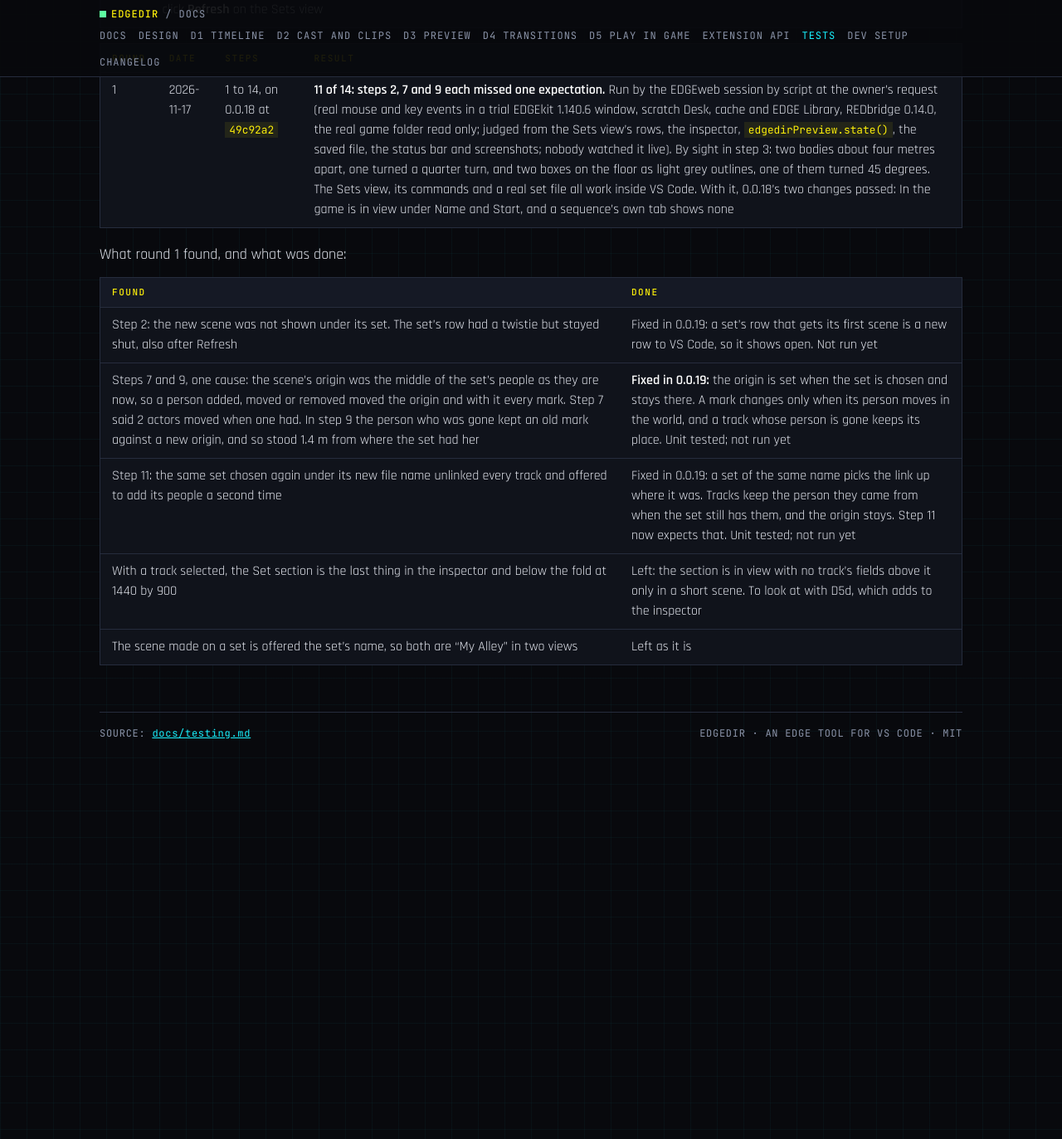
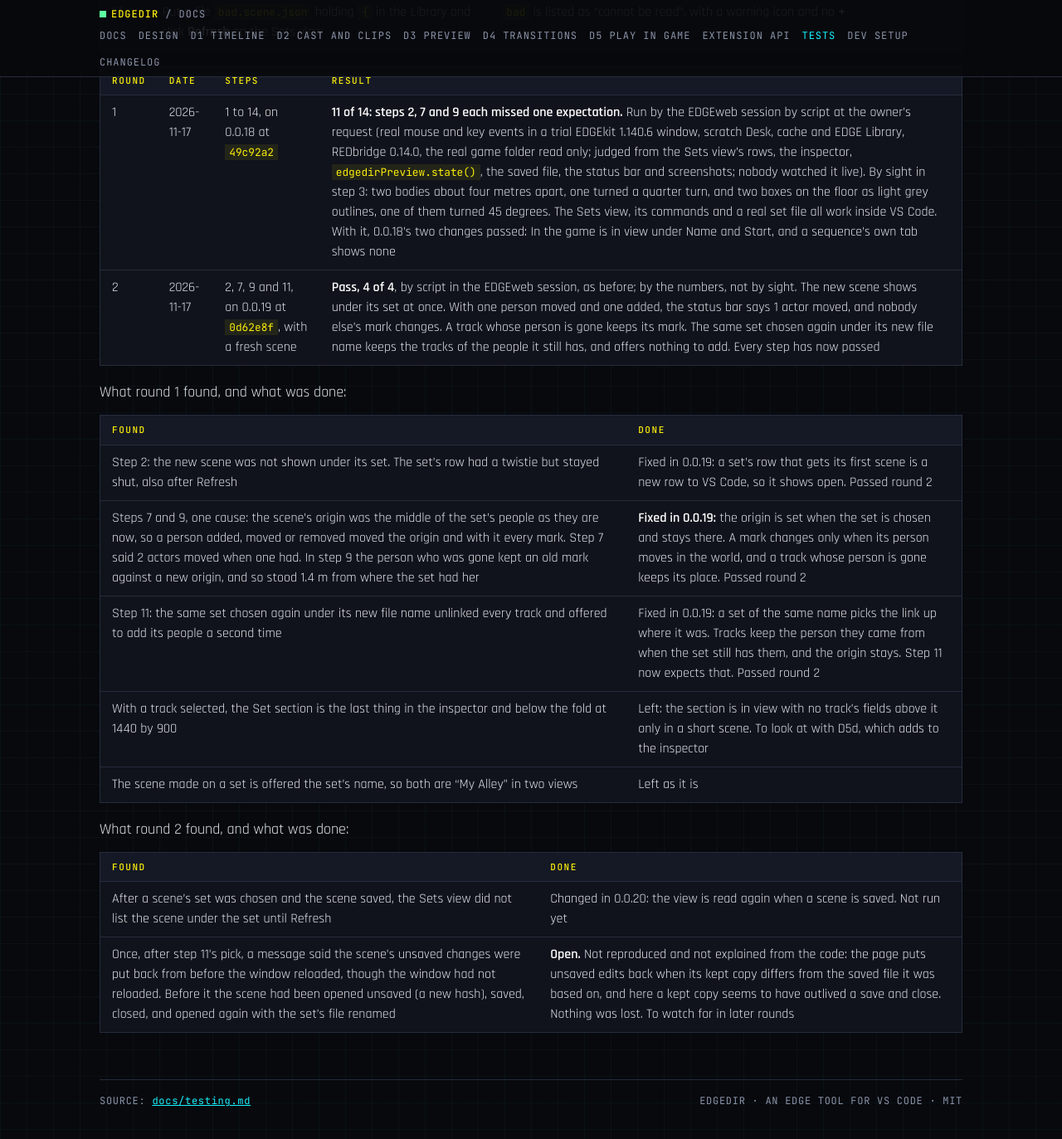
Before and after one commit to Edgemodders/EDGEdir, a Jekyll site: the page built from docs/testing.md, in a window 1280 px wide and 1400 px high, scrolled down 22095 px. Shown: the top 1373 px of the window at 83% size. Built offline with Jekyll 4.4.1, drawn with Linux system fonts in a browser that asks for light colours; some of the changed text lies outside the part shown.

Commit message:
D5a's rerun recorded: every step has passed; the Sets view follows a saved scene (EDGEdir 0.0.20)
Co-Authored-By: Claude Fable 5.2 <noreply@anthropic.com>

```diff
--- a/docs/testing.md
+++ b/docs/testing.md
@@ -13,7 +13,7 @@ Last updated 2026-11-17.
 | Test | Kind | Phase | Last run | Result |
 |---|---|---|---|---|
 | [Type check, build and unit tests](#type-check-build-and-unit-tests) | Automated, also on GitHub (Check) | Scaffold, D1, D2 | 2026-11-17 | Pass, 70 tests |
-| [D5a Sets](#d5a-sets) | Hand, in VS Code, with the game's files, REDbridge 0.14.0 and an EDGE Library | D5a | 2026-11-17 | **By script: 11 of 14 (0.0.18). Steps 2, 7 and 9 each missed one expectation**; fixed in 0.0.19, not run again yet |
+| [D5a Sets](#d5a-sets) | Hand, in VS Code, with the game's files, REDbridge 0.14.0 and an EDGE Library | D5a | 2026-11-17 | By script: round 1, 11 of 14 (0.0.18: steps 2, 7 and 9 each missed one expectation); round 2, those and step 11 pass on 0.0.19. Every step has passed |
 | [D5b The cue sheet](#d5b-the-cue-sheet) | Hand, in VS Code, with the game's files and REDbridge 0.14.0 | D5b | 2026-11-17 | By script: 10 of 10 pass (0.0.16); the two changes of 0.0.18 from its notes pass too |
 | [D1 Timeline](#d1-timeline) | Hand, in VS Code | D1 | 2026-11-16 | By script: round 1, 22 of 22 (0.0.2); round 2, the three steps new in 0.0.3 pass (0.0.6). Step 23 is a known limit of VS Code's, not a fault |
 | [D2 Cast, part 1](#d2-cast-part-1) | Hand, in VS Code, with the game's files | D2.1 to D2.4 | 2026-11-16 | By script: 15 of 15 pass (0.0.6, REDbridge 0.13.0) |
@@ -40,7 +40,7 @@ Every hand test (D1, D2, D3) has passed a round run by script in another session
 
 - Nothing of the hand tests: every step of D1 to D4 has passed a round by script. (0.0.15's two small changes passed with D5b's round on 2026-11-17.)
 - **D5b The cue sheet** passed its round by script (10 of 10), and the two changes of 0.0.18 from its notes passed with D5a's round.
-- **D5a Sets: steps 2, 7 and 9 each missed one expectation in their round** (a new scene not shown under its set; marks that moved when the set's people changed). Fixed in EDGEdir 0.0.19 with step 11's note; steps 2, 7, 9 and 11 are to be run again.
+- **D5a Sets** passed: its three misses of round 1 were fixed in 0.0.19 and passed their rerun. 0.0.20 has one small change from the rerun's notes, not run (the Sets view is read again when a scene is saved). One thing seen once is open: a message about unsaved changes put back with no window reload (D5a's round 2).
 - **The owner's spot tests** S1 to S12 below: none run yet.
 - The fix of 0.0.8 (a change the inspector refuses puts its box back) passed in D3's round.
 
@@ -390,7 +390,7 @@ What round 1 found, and what was done:
 
 ## D5a Sets
 
-EDGEdir 0.0.19 (first built as 0.0.17, 2026-11-17). It covers D5a: EDGEbuilder's scenes as sets, a scene made on one, and the link.
+EDGEdir 0.0.20 (first built as 0.0.17, 2026-11-17). It covers D5a: EDGEbuilder's scenes as sets, a scene made on one, and the link.
 
 **Before you start:** as for D3 Preview, and an EDGE Library on this PC (`%APPDATA%\EDGE\library.json` names its root; a scratch one for a scripted round). In a folder of the Library, an EDGEbuilder scene `alley.scene.json` named `My Alley` with two people from `Character.*` records a few metres apart, one of them turned, and two meshes with `bounds`. EDGEbuilder's [scene format](https://edgemodders.github.io/EDGEbuilder/scene.html) has the shape; a file written by hand is fine. Put a copy in a folder ending `.bake` too.
 
@@ -414,13 +414,21 @@ EDGEdir 0.0.19 (first built as 0.0.17, 2026-11-17). It covers D5a: EDGEbuilder's
 | Round | Date | Steps | Result |
 |---|---|---|---|
 | 1 | 2026-11-17 | 1 to 14, on 0.0.18 at `49c92a2` | **11 of 14: steps 2, 7 and 9 each missed one expectation.** Run by the EDGEweb session by script at the owner's request (real mouse and key events in a trial EDGEkit 1.140.6 window, scratch Desk, cache and EDGE Library, REDbridge 0.14.0, the real game folder read only; judged from the Sets view's rows, the inspector, `edgedirPreview.state()`, the saved file, the status bar and screenshots; nobody watched it live). By sight in step 3: two bodies about four metres apart, one turned a quarter turn, and two boxes on the floor as light grey outlines, one of them turned 45 degrees. The Sets view, its commands and a real set file all work inside VS Code. With it, 0.0.18's two changes passed: In the game is in view under Name and Start, and a sequence's own tab shows none |
+| 2 | 2026-11-17 | 2, 7, 9 and 11, on 0.0.19 at `0d62e8f`, with a fresh scene | **Pass, 4 of 4**, by script in the EDGEweb session, as before; by the numbers, not by sight. The new scene shows under its set at once. With one person moved and one added, the status bar says 1 actor moved, and nobody else's mark changes. A track whose person is gone keeps its mark. The same set chosen again under its new file name keeps the tracks of the people it still has, and offers nothing to add. Every step has now passed |
 
 What round 1 found, and what was done:
 
 | Found | Done |
 |---|---|
-| Step 2: the new scene was not shown under its set. The set's row had a twistie but stayed shut, also after Refresh | Fixed in 0.0.19: a set's row that gets its first scene is a new row to VS Code, so it shows open. Not run yet |
-| Steps 7 and 9, one cause: the scene's origin was the middle of the set's people as they are now, so a person added, moved or removed moved the origin and with it every mark. Step 7 said 2 actors moved when one had. In step 9 the person who was gone kept an old mark against a new origin, and so stood 1.4 m from where the set had her | **Fixed in 0.0.19:** the origin is set when the set is chosen and stays there. A mark changes only when its person moves in the world, and a track whose person is gone keeps its place. Unit tested; not run yet |
-| Step 11: the same set chosen again under its new file name unlinked every track and offered to add its people a second time | Fixed in 0.0.19: a set of the same name picks the link up where it was. Tracks keep the person they came from when the set still has them, and the origin stays. Step 11 now expects that. Unit tested; not run yet |
+| Step 2: the new scene was not shown under its set. The set's row had a twistie but stayed shut, also after Refresh | Fixed in 0.0.19: a set's row that gets its first scene is a new row to VS Code, so it shows open. Passed round 2 |
+| Steps 7 and 9, one cause: the scene's origin was the middle of the set's people as they are now, so a person added, moved or removed moved the origin and with it every mark. Step 7 said 2 actors moved when one had. In step 9 the person who was gone kept an old mark against a new origin, and so stood 1.4 m from where the set had her | **Fixed in 0.0.19:** the origin is set when the set is chosen and stays there. A mark changes only when its person moves in the world, and a track whose person is gone keeps its place. Passed round 2 |
+| Step 11: the same set chosen again under its new file name unlinked every track and offered to add its people a second time | Fixed in 0.0.19: a set of the same name picks the link up where it was. Tracks keep the person they came from when the set still has them, and the origin stays. Step 11 now expects that. Passed round 2 |
 | With a track selected, the Set section is the last thing in the inspector and below the fold at 1440 by 900 | Left: the section is in view with no track's fields above it only in a short scene. To look at with D5d, which adds to the inspector |
 | The scene made on a set is offered the set's name, so both are "My Alley" in two views | Left as it is |
+
+What round 2 found, and what was done:
+
+| Found | Done |
+|---|---|
+| After a scene's set was chosen and the scene saved, the Sets view did not list the scene under the set until Refresh | Changed in 0.0.20: the view is read again when a scene is saved. Not run yet |
+| Once, after step 11's pick, a message said the scene's unsaved changes were put back from before the window reloaded, though the window had not reloaded. Before it the scene had been opened unsaved (a new hash), saved, closed, and opened again with the set's file renamed | **Open.** Not reproduced and not explained from the code: the page puts unsaved edits back when its kept copy differs from the saved file it was based on, and here a kept copy seems to have outlived a save and close. Nothing was lost. To watch for in later rounds |
--- a/package.json
+++ b/package.json
@@ -2,7 +2,7 @@
   "name": "edgedir",
   "displayName": "EDGEdir: Cyberpunk 2077 Animation Director",
   "description": "A director's tool for the video game Cyberpunk 2077: design and stitch animations and acting sequences for the game's characters, and play them in the running game. A game modding tool.",
-  "version": "0.0.19",
+  "version": "0.0.20",
   "publisher": "edgemodders",
   "preview": true,
   "pricing": "Free",
--- a/src/extension.ts
+++ b/src/extension.ts
@@ -297,6 +297,8 @@ export function activate(context: vscode.ExtensionContext): EDGEdirApi {
   // A sequence was saved: every open scene that links it takes it, and the Desk shows its new time.
   context.subscriptions.push(
     vscode.workspace.onDidSaveTextDocument(async (saved) => {
+      // A saved scene may have a new set: the Sets view lists it under that set.
+      if (saved.uri.path.toLowerCase().endsWith(".edgedir")) setsView.refresh();
       if (!isSeqFile(saved.uri.path)) return;
       desk.refresh();
       for (const d of scenes.documents()) await sequences.sync(d);
```
Also changed, not shown: CLAUDE.md (+1 -0 lines), docs/d5-play-in-game.md (+2 -2 lines), docs/index.md (+1 -1 lines).
